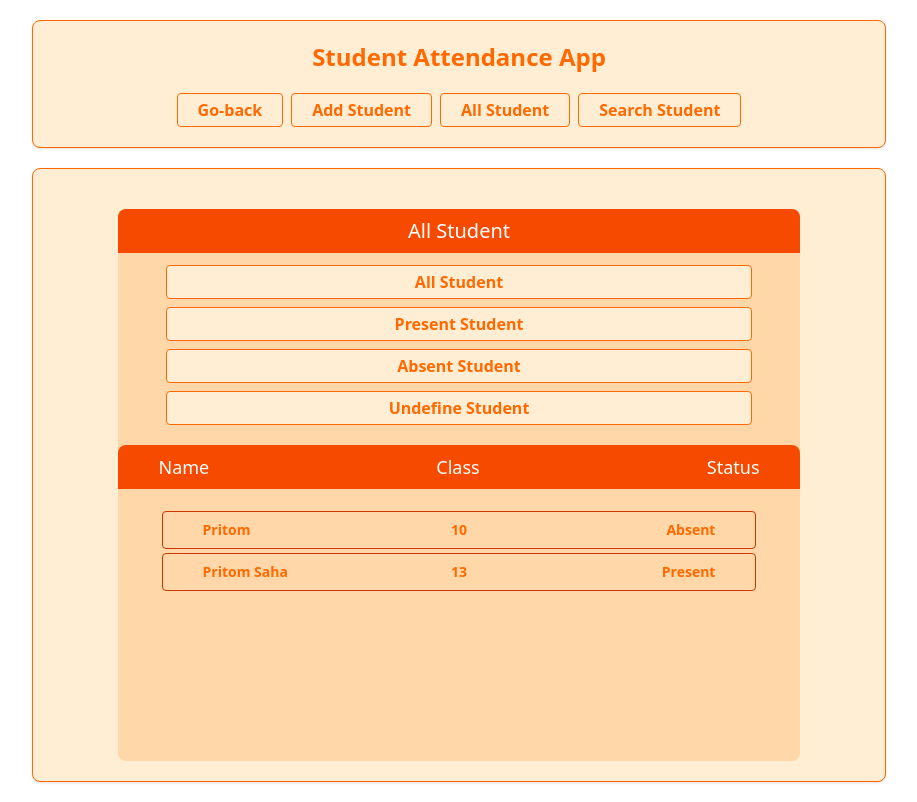
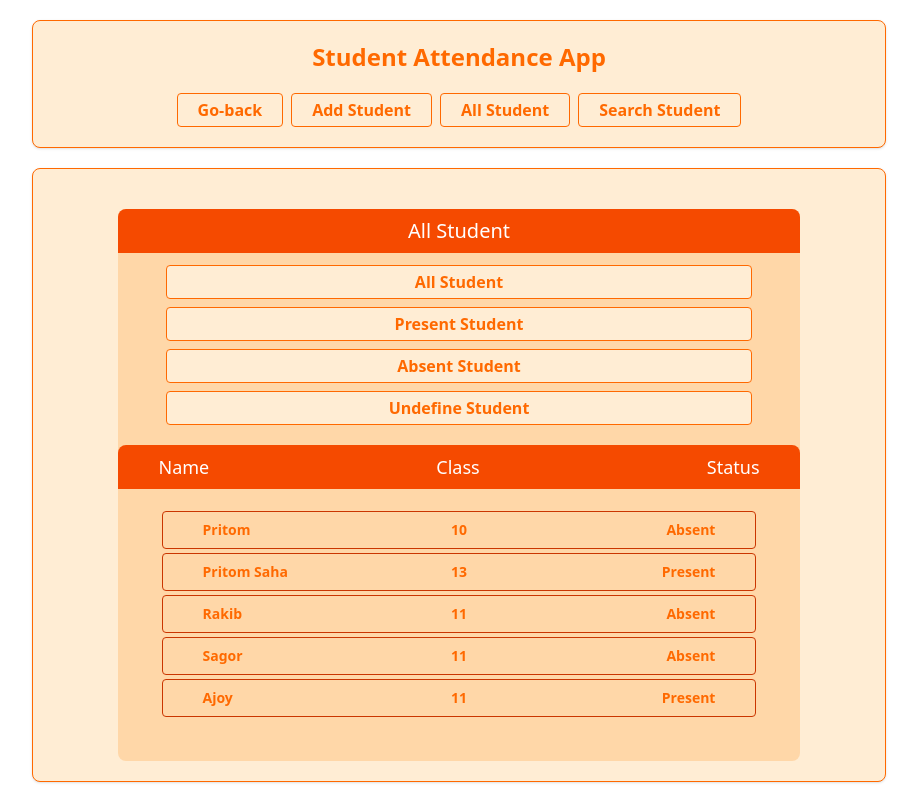
Before and after one commit to PRITOM-0/StudentAttendanceApp-React-Context-Redux-RTK, a React (Vite) app: page /allStudent in a window 1280 px wide. Shown: the whole page, without its empty margins (181-1098 px from the left). Built offline with nearby package versions, Linux system fonts and the light colour scheme; data requests are answered from the project's data file.

Commit message:
Api Splitting

```diff
--- a/db.json
+++ b/db.json
@@ -20,6 +20,27 @@
       "status": "present",
       "editMode": false,
       "id": "dpeaX7jCMQ4"
+    },
+    {
+      "name": "Rakib",
+      "class": "11",
+      "status": "absent",
+      "editMode": false,
+      "id": "jrHWeEgruIo"
+    },
+    {
+      "name": "Sagor",
+      "class": "11",
+      "status": "absent",
+      "editMode": false,
+      "id": "pbH7zmEuyRE"
+    },
+    {
+      "name": "Ajoy",
+      "class": "11",
+      "status": "present",
+      "editMode": false,
+      "id": "NNHtlbGJQbo"
     }
   ],
   "$schema": "./node_modules/json-server/schema.json"
--- a/src/App/store.js
+++ b/src/App/store.js
@@ -1,6 +1,6 @@
 // npm install @reduxjs/toolkit react-redux
 import { configureStore } from "@reduxjs/toolkit";
-import { rootApi } from "../Features/StudentAttendance/StudentApi";
+import { rootApi } from "../Features/Api/rootApi";
 
 export const store = configureStore({
   reducer: {
--- a/src/Components/SearchStudent.jsx
+++ b/src/Components/SearchStudent.jsx
@@ -1,9 +1,8 @@
-import React, { useContext, useState } from "react";
+import { useState } from "react";
 import StudentItem from "./StudentItem";
 import { useEffect } from "react";
 import { classes } from "../assets/data";
 import StudentTableHead from "./StudentTableHead";
-import { useDispatch, useSelector } from "react-redux";
 import { useFetchStudentsQuery } from "../Features/StudentAttendance/StudentApi";
 const demoSearch = {
   name: "",
@@ -11,7 +10,7 @@ const demoSearch = {
   status: "",
 };
 const SearchStudent = () => {
-  const { data:students, isLoading, isError, error } = useFetchStudentsQuery()
+  const { data: students, isLoading, isError } = useFetchStudentsQuery();
   const [SearchStudent, setSearchStudent] = useState([]);
   const [searchData, setSearchData] = useState(demoSearch);
 
@@ -116,7 +115,7 @@ const SearchStudent = () => {
               {" "}
               Select Attendance
             </option>
-            <option value= "none">Undefine</option>
+            <option value="none">Undefine</option>
             <option value="present">Present</option>
             <option value="absent">Absent</option>
           </select>
--- a/src/Components/StudentForm.jsx
+++ b/src/Components/StudentForm.jsx
@@ -1,4 +1,4 @@
-import React, { useContext, useState } from "react";
+import { useState } from "react";
 import { classes } from "../assets/data";
 import { useAddStudentsMutation } from "../Features/StudentAttendance/StudentApi";
 
--- a/src/Components/StudentItem.jsx
+++ b/src/Components/StudentItem.jsx
@@ -1,4 +1,4 @@
-import { useContext, useState } from "react";
+import { useState } from "react";
 import { classes } from "../assets/data";
 import { Link } from "react-router";
 
--- a/src/Components/StudentList.jsx
+++ b/src/Components/StudentList.jsx
@@ -1,7 +1,6 @@
 import React, { useEffect, useState } from "react";
 import StudentItem from "./StudentItem";
 import StudentTableHead from "./StudentTableHead";
-import { useDispatch, useSelector } from "react-redux";
 import { useFetchStudentsQuery } from "../Features/StudentAttendance/StudentApi";
 
 const StudentList = () => {
--- /dev/null
+++ b/src/Features/Api/rootApi.js
@@ -0,0 +1,10 @@
+import { createApi, fetchBaseQuery } from "@reduxjs/toolkit/query/react";
+// const URL =
+//   "https://studentattendanceapp-react-context-redux-7q59.onrender.com/";
+const URL = "http://localhost:3000/";
+export const rootApi = createApi({
+  reducerPath: "rootApi",
+  baseQuery: fetchBaseQuery({ baseUrl: URL }),
+  tagTypes: ["AllStudent"],
+  endpoints: () => ({}),
+});
--- a/src/Features/StudentAttendance/StudentApi.js
+++ b/src/Features/StudentAttendance/StudentApi.js
@@ -1,11 +1,5 @@
-import { createApi, fetchBaseQuery } from "@reduxjs/toolkit/query/react";
-// const URL =
-//   "https://studentattendanceapp-react-context-redux-7q59.onrender.com/";
-const URL="http://localhost:3000/";
-export const rootApi = createApi({
-  reducerPath: "rootApi",
-  baseQuery: fetchBaseQuery({ baseUrl: URL }),
-  tagTypes: ["AllStudent"],
+import { rootApi } from "../Api/rootApi";
+export const studentApi = rootApi.injectEndpoints({
   endpoints: (builder) => ({
     fetchStudents: builder.query({
       query: () => "students",
@@ -36,10 +30,9 @@ export const rootApi = createApi({
     }),
   }),
 });
-
 export const {
   useFetchStudentsQuery,
   useAddStudentsMutation,
   useDeleteStudentsMutation,
   useUpdateStudentsMutation,
-} = rootApi;
+} = studentApi;
--- a/src/pages/StudentPage.jsx
+++ b/src/pages/StudentPage.jsx
@@ -1,4 +1,3 @@
-import React from "react";
 import ppImg from "../assets/pp.png";
 import { useParams } from "react-router";
 import { useFetchStudentsQuery } from "../Features/StudentAttendance/StudentApi";
@@ -7,13 +6,10 @@ const StudentPage = () => {
   const { stdId } = useParams();
   const { data: students, isLoading, isError } = useFetchStudentsQuery();
 
-  // ✅ handle loading first
   if (isLoading) return <p>Loading...</p>;
 
-  // ✅ handle error
   if (isError) return <p>Error loading data</p>;
 
-  // ✅ safe access
   const student = students?.find((el) => el.id == stdId);
 
   if (!student) return <p>Student not found</p>;
```
